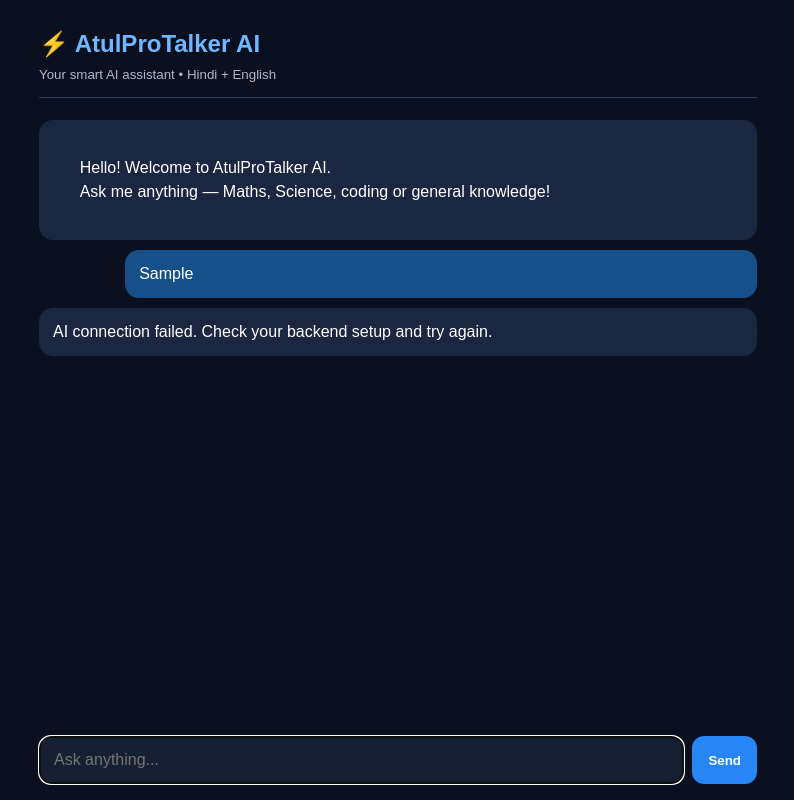
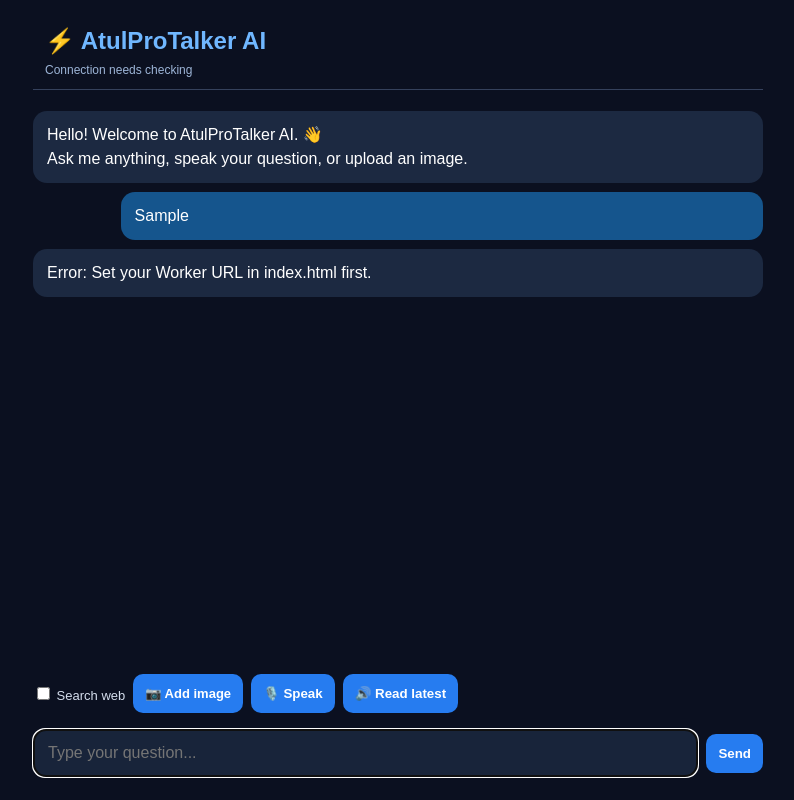
Before and after one commit to jonigour0-debug/Atulprotalker, a plain HTML site: page index.html in a window 1280 px wide. Both pictures are taken after typing "Sample" into the empty fields and a click on the button "Send". Shown: the whole page, without its empty margins (242-1036 px from the left). Drawn offline with Linux system fonts and the light colour scheme; no server answers.

Commit message:
Refactor index.html for layout and functionality updates
Refactor HTML structure and styles for improved layout and functionality.

```diff
--- a/index.html
+++ b/index.html
@@ -3,107 +3,137 @@
 <html lang="en">
 <head>
 <meta charset="UTF-8">
-  <meta name="viewport" content="width=device-width, initial-scale=1.0">
+<meta name="viewport" content="width=device-width,initial-scale=1">
 <title>AtulProTalker AI</title>
 <style>
-    * { box-sizing: border-box; }
-    body {
-      margin: 0; font-family: Arial, sans-serif;
-      background: #0b1020; color: white;
-    }
-    .app {
-      max-width: 750px; height: 100dvh; margin: auto;
-      display: flex; flex-direction: column; padding: 16px;
-    }
-    header { padding: 14px 0; border-bottom: 1px solid #303952; }
-    header h2 { margin: 0 0 7px; color: #71b7ff; }
-    #chat {
-      flex: 1; overflow-y: auto; padding: 12px 0;
-    }
-    .msg {
-      padding: 12px 14px; border-radius: 14px;
-      margin: 10px 0; white-space: pre-wrap;
-      overflow-wrap: anywhere; line-height: 1.5;
-    }
-    .bot { background: #1b2740; }
-    .user { background: #174f88; margin-left: 12%; }
-    form { display: flex; gap: 8px; padding-top: 10px; }
-    input {
-      flex: 1; min-width: 0; padding: 14px;
-      border-radius: 12px; border: 1px solid #46536b;
-      background: #172033; color: white; font-size: 16px;
-    }
-    button {
-      border: 0; border-radius: 12px; padding: 12px 16px;
-      background: #2785f5; color: white; font-weight: bold;
-    }
-    button:disabled { opacity: .5; }
-    small { color: #a9b8d0; }
+*{box-sizing:border-box}
+body{margin:0;background:#0b1020;color:#fff;font:16px Arial}
+.app{max-width:760px;margin:auto;height:100dvh;display:flex;flex-direction:column;padding:15px}
+header{padding:12px;border-bottom:1px solid #35415c}
+h2{color:#70b7ff;margin:0 0 8px}
+#chat{flex:1;overflow-y:auto;padding:12px 0}
+.msg{white-space:pre-wrap;overflow-wrap:anywhere;padding:12px 14px;margin:9px 0;border-radius:14px;line-height:1.5}
+.bot{background:#1c2941}
+.user{background:#15558d;margin-left:12%}
+.msg img{max-width:100%;border-radius:10px}
+.controls{display:flex;gap:8px;align-items:center;flex-wrap:wrap;padding:8px 0}
+button,.upload{border:0;border-radius:10px;padding:12px;background:#267cf0;color:white;font-weight:bold;cursor:pointer}
+input[type=text]{flex:1;min-width:0;padding:14px;background:#18243a;border:1px solid #52617b;border-radius:12px;color:white;font-size:16px}
+#preview{max-width:120px;max-height:100px;display:none;border-radius:8px}
+label{font-size:13px;color:#d5deed}
+#status{font-size:12px;color:#9db5d7}
 </style>
 </head>
 <body>
 <div class="app">
 <header>
 <h2>⚡ AtulProTalker AI</h2>
-    <small>Your smart AI assistant • Hindi + English</small>
+<div id="status">Smart AI • Hindi • English • Voice • Images • Web</div>
 </header>
-
 <main id="chat" aria-live="polite">
-    <div class="msg bot">
-      Hello! Welcome to AtulProTalker AI.
-      Ask me anything — Maths, Science, coding or general knowledge!
+<div class="msg bot">Hello! Welcome to AtulProTalker AI. 👋
+Ask me anything, speak your question, or upload an image.</div>
+</main>
+<div class="controls">
+<label><input id="web" type="checkbox"> Search web</label>
+<label class="upload">📷 Add image
+<input id="file" type="file" accept="image/*" hidden>
+</label>
+<img id="preview" alt="Selected image preview">
+<button id="mic" type="button">🎙️ Speak</button>
+<button id="speak" type="button">🔊 Read latest</button>
 </div>
-  </main>
-
-  <form id="form">
-    <input id="question" placeholder="Ask anything..." required
-           maxlength="4000" autocomplete="off">
-    <button id="send" type="submit">Send</button>
+<form id="form" class="controls">
+<input id="q" type="text" maxlength="4000"
+placeholder="Type your question..." required>
+<button id="send">Send</button>
 </form>
 </div>
+<script>
+const API_URL = "https://YOUR-WORKER-NAME.workers.dev/api/chat";
+const chat=document.getElementById("chat");
+const q=document.getElementById("q");
+const file=document.getElementById("file");
+const preview=document.getElementById("preview");
+const status=document.getElementById("status");
+const send=document.getElementById("send");
+let imageData=null,lastAnswer="";
 
-<script>
-const chat = document.getElementById("chat");
-const form = document.getElementById("form");
-const input = document.getElementById("question");
-const send = document.getElementById("send");
-
-function addMessage(text, role) {
-  const div = document.createElement("div");
-  div.className = "msg " + role;
-  div.textContent = text;
-  chat.appendChild(div);
-  chat.scrollTop = chat.scrollHeight;
-  return div;
+function bubble(text,who){
+ const d=document.createElement("div");
+ d.className="msg "+who;
+ d.textContent=text; chat.appendChild(d);
+ chat.scrollTop=chat.scrollHeight; return d;
 }
-
-form.addEventListener("submit", async (event) => {
-  event.preventDefault();
-  const question = input.value.trim();
-  if (!question || send.disabled) return;
-
-  addMessage(question, "user");
-  input.value = "";
-  send.disabled = true;
-  const waiting = addMessage("Thinking...", "bot");
-
-  try {
-    const response = await fetch("/api/chat", {
-      method: "POST",
-      headers: { "Content-Type": "application/json" },
-      body: JSON.stringify({ message: question })
+file.addEventListener("change",()=>{
+ const f=file.files[0];
+ if(!f)return;
+ if(!f.type.startsWith("image/")){alert("Choose an image.");return;}
+ if(f.size>4*1024*1024){
+   alert("Choose an image under 4 MB.");file.value="";return;
+ }
+ const r=new FileReader();
+ r.onload=()=>{
+   imageData=r.result;preview.src=imageData;
+   preview.style.display="block";
+ };
+ r.readAsDataURL(f);
 });
-
-    const data = await response.json();
-    if (!response.ok) throw new Error(data.error || "Request failed");
-    waiting.textContent = data.reply || "No answer received.";
-  } catch (error) {
-    waiting.textContent =
-      "AI connection failed. Check your backend setup and try again.";
-  } finally {
-    send.disabled = false;
-    input.focus();
+document.getElementById("mic").onclick=()=>{
+ const SR=window.SpeechRecognition||window.webkitSpeechRecognition;
+ if(!SR){alert("Speech recognition is not supported in this browser.");return;}
+ const rec=new SR();
+ rec.lang="hi-IN";rec.interimResults=false;
+ rec.onresult=e=>{q.value=e.results[0][0].transcript;q.focus();};
+ rec.onerror=()=>status.textContent="Microphone error. Check browser permission.";
+ rec.start();
+};
+document.getElementById("speak").onclick=()=>{
+ if(!lastAnswer){alert("Ask a question first.");return;}
+ speechSynthesis.cancel();
+ const u=new SpeechSynthesisUtterance(lastAnswer);
+ u.lang=/[\u0900-\u097F]/.test(lastAnswer)?"hi-IN":"en-IN";
+ speechSynthesis.speak(u);
+};
+document.getElementById("form").addEventListener("submit",async e=>{
+ e.preventDefault();
+ const message=q.value.trim();
+ if((!message&&!imageData)||send.disabled)return;
+ const user=bubble(message||"Please explain this image.","user");
+ if(imageData){
+   const im=document.createElement("img");
+   im.src=imageData;im.alt="Uploaded question";
+   user.appendChild(document.createElement("br"));user.appendChild(im);
  }
+ q.value="";send.disabled=true;status.textContent="AI is thinking...";
+ const wait=bubble("Thinking...","bot");
+ try{
+   if(API_URL.includes("YOUR-WORKER-NAME"))throw Error("Set your Worker URL in index.html first.");
+   const res=await fetch(API_URL,{
+     method:"POST",headers:{"Content-Type":"application/json"},
+     body:JSON.stringify({message,image:imageData,webSearch:document.getElementById("web").checked})
+   });
+   const data=await res.json();
+   if(!res.ok)throw Error(data.error||"Backend request failed");
+   wait.textContent=data.reply||"No answer received.";
+   lastAnswer=data.reply||"";
+   if(data.sources?.length){
+     const title=document.createElement("p");title.textContent="\nSources:";
+     wait.appendChild(title);
+     data.sources.forEach(s=>{
+       if(!s.url)return;
+       const a=document.createElement("a");
+       a.href=s.url;a.target="_blank";a.rel="noopener noreferrer";
+       a.textContent=s.title||s.url;a.style.color="#8dc5ff";
+       wait.appendChild(a);wait.appendChild(document.createElement("br"));
+     });
+   }
+   status.textContent="Ready";
+   imageData=null;file.value="";preview.src="";preview.style.display="none";
+ }catch(err){
+   wait.textContent="Error: "+err.message;
+   status.textContent="Connection needs checking";
+ }finally{send.disabled=false;q.focus();}
 });
 </script>
 </body>
```
Lines whose indentation alone changed are shown as unchanged.
